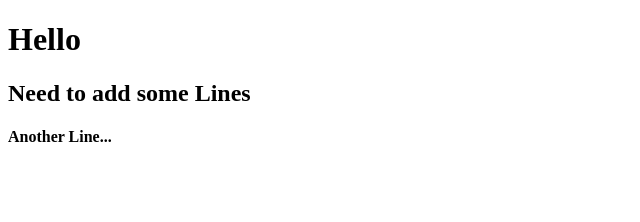
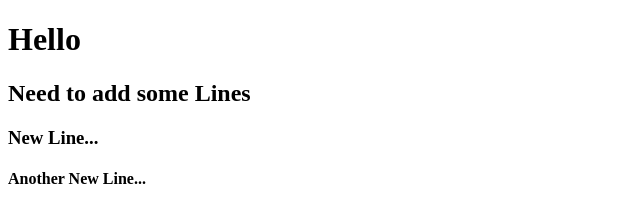
Before and after one commit to JSFuller92/Udemy, a plain HTML site: page index.html in a window 1280 px wide. Shown: the whole page, without its empty margins (0-640 px from the left). Drawn offline with Linux system fonts and the light colour scheme.

Commit message:
Update index.html
Added and updated a line

```diff
--- a/index.html
+++ b/index.html
@@ -10,7 +10,8 @@
 <body>
   <h1>Hello</h1>
   <h2>Need to add some Lines</h2>
-  <h4>Another Line...</h4>
+  <h3>New Line...<h3>
+  <h4>Another New Line...</h4>
 </body>
 
 </html>
```
